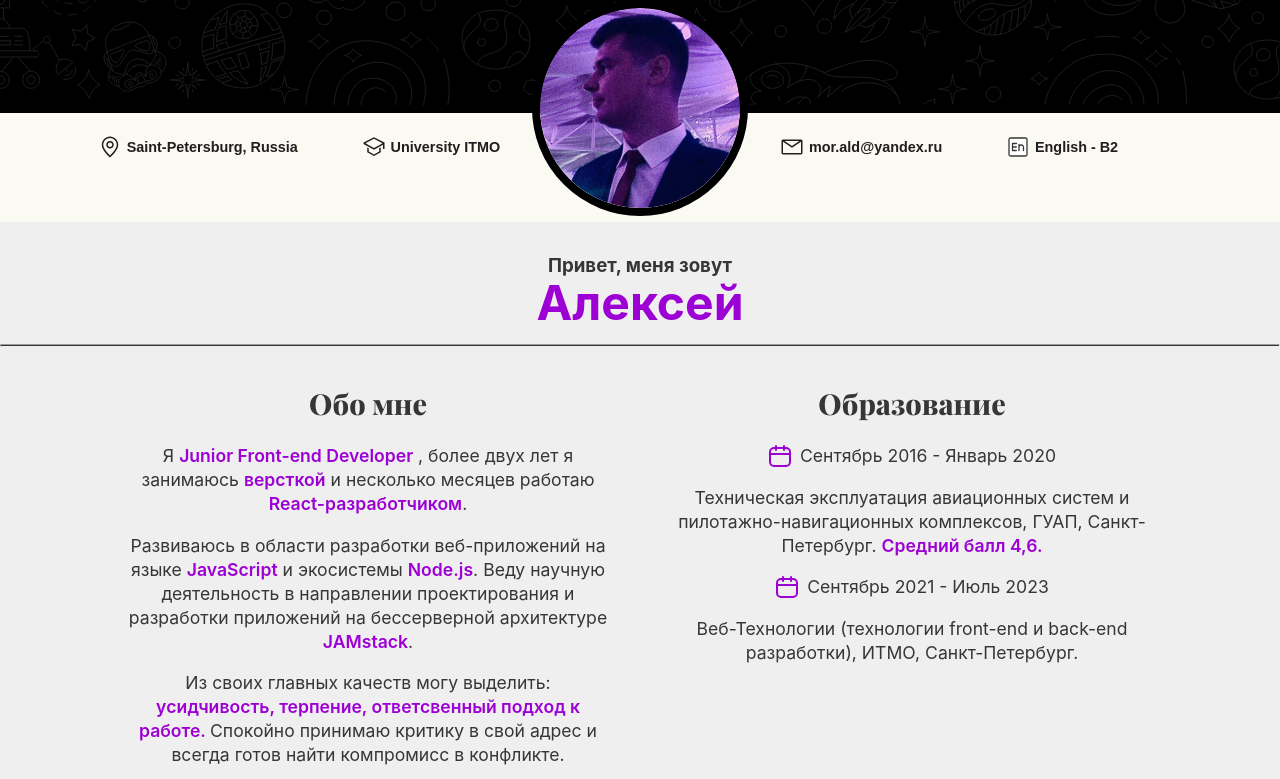
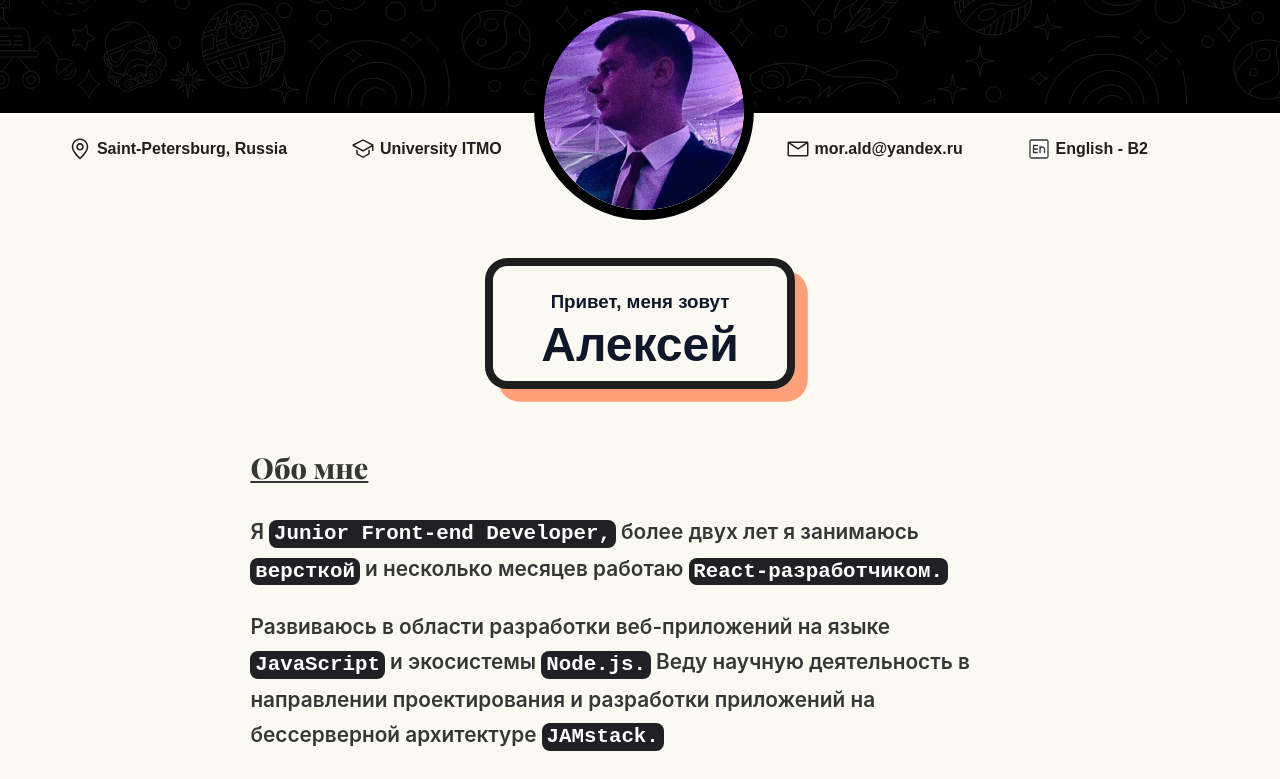
Before and after one commit to Mor-ald/portfolio-frontend, a React (Vite) app: page / in a window 1280 px wide. Shown: the part 180-959 px from the top of the page. Built offline with nearby package versions, Linux system fonts and the light colour scheme.

Commit message:
PORTFOLIO-7 change home page

```diff
--- a/src/components/header/Header.module.scss
+++ b/src/components/header/Header.module.scss
@@ -44,10 +44,10 @@
 .item{
   padding: 0.5rem 1rem;
   margin: 5rem 0.5rem 0 0.5rem;
-  border-radius: 0.4rem;
+  border-radius: 0.6rem;
   display: flex;
   font-family: 'CirceRounded',Arial,sans-serif;
-  font-size: 0.9rem;
+  font-size: 1rem;
   color: #201e1e;
   font-weight: 600;
   cursor: pointer;
@@ -71,7 +71,7 @@
 }
 
 .photo{
-  border: 8px solid #000000;
+  border: 10px solid #000000;
   border-radius: 50%;
 }
 
@@ -95,11 +95,13 @@
     margin: 0.5rem 0;
     background: #000000;
     color: white;
-
+    box-shadow: 0.05rem 0.05rem 0.1rem 0 #000000;
     svg path{fill: white}
   }
 
   .item:hover{
     opacity: 0.85;
   }
+
+
 }
--- a/src/components/navigation/Toggle.module.scss
+++ b/src/components/navigation/Toggle.module.scss
@@ -23,7 +23,7 @@
 }
 
 .link:hover{
-  color: #ffeee4;;
+  color: #ffeee4;
   opacity: 0.65;
 }
 
--- a/src/pages/home/Home.jsx
+++ b/src/pages/home/Home.jsx
@@ -7,32 +7,33 @@ function Home() {
     return (
         <>
             <Header/>
-            <div>
+            <div className={styles.container}>
                 <div className={styles.home}>
-                    <h3 className={styles.header_sm}>Привет, меня зовут</h3>
-                    <h2 className={styles.header_lg}>Алексей</h2>
-                    <hr className={styles.line}/>
+                    <div className={styles.headers}>
+                        <h3 className={styles.header_sm}>Привет, меня зовут</h3>
+                        <h2 className={styles.header_lg}>Алексей</h2>
+                    </div>
+
                     <div className={styles.cardContainer}>
                         <Card className={styles.card}>
                             <h3 className={styles.header_pd}>Обо мне</h3>
                             <p>
-                                Я <span className={styles.ptext}>Junior Front-end Developer</span> ,
-                                более двух
-                                лет я занимаюсь <span className={styles.ptext}>версткой</span> и
+                                Я <code className={styles.ptext}>Junior Front-end Developer,</code> более двух
+                                лет я занимаюсь <code className={styles.ptext}>версткой</code> и
                                 несколько месяцев
-                                работаю <span className={styles.ptext}>React-разработчиком</span>.
+                                работаю <code className={styles.ptext}>React-разработчиком.</code>
                             </p>
                             <p>
                                 Развиваюсь в области разработки
-                                веб-приложений на языке <span className={styles.ptext}>JavaScript</span> и
-                                экосистемы <span className={styles.ptext}>Node.js</span>. Веду научную
+                                веб-приложений на языке <code className={styles.ptext}>JavaScript</code> и
+                                экосистемы <code className={styles.ptext}>Node.js.</code> Веду научную
                                 деятельность
                                 в направлении проектирования и разработки
-                                приложений на бессерверной архитектуре <span className={styles.ptext}>JAMstack</span>.
+                                приложений на бессерверной архитектуре <code className={styles.ptext}>JAMstack.</code>
                             </p>
                             <p>
-                                Из своих главных качеств могу выделить: <span className={styles.ptext}>уcидчивость,
-                                терпение, ответсвенный подход к работе. </span>
+                                Из своих главных качеств могу выделить: <code className={styles.ptext}>уcидчивость,
+                                терпение, ответсвенный подход к работе. </code>
                                 Спокойно принимаю критику в свой адрес
                                     и всегда готов найти компромисс в конфликте.
                             </p>
@@ -40,16 +41,22 @@ function Home() {
                         <Card className={styles.card}>
                             <h3 className={styles.header_pd}>Образование</h3>
                             <p className={styles.time}>
-                                <img src="../../../public/assets/akar-icons_calendar.svg" alt="" />
+                                <svg width="24" height="24" viewBox="0 0 24 24" fill="none" xmlns="http://www.w3.org/2000/svg">
+                                    <path d="M18 4H6C3.79086 4 2 5.79086 2 8V18C2 20.2091 3.79086 22 6 22H18C20.2091 22 22 20.2091 22 18V8C22 5.79086 20.2091 4 18 4Z" stroke="#ffa178" stroke-width="2" stroke-linecap="round" stroke-linejoin="round"/>
+                                    <path d="M8 2V6M16 2V6M2 10H22" stroke="#ffa178" stroke-width="2" stroke-linecap="round" stroke-linejoin="round"/>
+                                </svg>
                                 <span>Сентябрь 2016 - Январь 2020</span>
                             </p>
                             <p>
                                 Техническая эксплуатация авиационных систем и
                                 пилотажно-навигационных комплексов, ГУАП,
-                                Санкт-Петербург. <span className={styles.ptext}>Средний балл 4,6.</span>
+                                Санкт-Петербург. <code className={styles.ptext}>Средний балл 4,6.</code>
                             </p>
                             <p className={styles.time}>
-                                <img src="../../../public/assets/akar-icons_calendar.svg" alt="" />
+                                <svg width="24" height="24" viewBox="0 0 24 24" fill="none" xmlns="http://www.w3.org/2000/svg">
+                                    <path d="M18 4H6C3.79086 4 2 5.79086 2 8V18C2 20.2091 3.79086 22 6 22H18C20.2091 22 22 20.2091 22 18V8C22 5.79086 20.2091 4 18 4Z" stroke="#ffa178" stroke-width="2" stroke-linecap="round" stroke-linejoin="round"/>
+                                    <path d="M8 2V6M16 2V6M2 10H22" stroke="#ffa178" stroke-width="2" stroke-linecap="round" stroke-linejoin="round"/>
+                                </svg>
                                 <span>Сентябрь 2021 - Июль 2023</span>
                             </p>
                             <p>
--- a/src/pages/home/Home.module.scss
+++ b/src/pages/home/Home.module.scss
@@ -1,65 +1,80 @@
+.container{
+  background: #fafaf2;
+}
+
 .home{
-  margin-top: 2rem;
+  padding-top: 2rem;
   display: flex;
   flex-direction: column;
   align-items: center;
+  font-family: 'CirceRounded',Arial,sans-serif;;
+}
+
+.headers{
+  text-align: center;
+  padding: 1.5rem 3rem;
+  border: 0.5rem solid #1e1e1e;
+  border-radius: 1.4rem;
+  box-shadow: 0.8rem 0.8rem #ffa178;
 }
 
 .header_sm{
   margin: 0;
   padding: 0;
-  color: #363636;
+  color: #0f172a;
 }
 
 .header_lg{
-  font-family: -apple-system, BlinkMacSystemFont, "Segoe UI", Roboto, Helvetica, Arial, sans-serif, "Apple Color Emoji", "Segoe UI Emoji", "Segoe UI Symbol";
-  margin: 0.8rem;
+  margin: 0;
+  padding-top: 1.2rem;
   font-size: 3rem;
-  color: #9D00D5;
+  color: #0f172a;
 }
 
 .cardContainer{
-  width: 85%;
+  margin: 1rem;
   display: flex;
+  flex-direction: column;
   justify-content: center;
+  align-items: center;
 }
 
 .card{
   margin: 0 1rem;
   padding: 0;
-  width: 50%;
-  background: #efefef;
+  width: 65%;
+  background: #fafaf2;
   color: #363636;
   box-shadow: none;
-  text-align: center;
-  font-size: 1.1rem;
+  text-align: left;
+  font-size: 1.3rem;
+  font-weight: 600;
+  line-height: 2.2rem;
 }
 
 .header_pd{
   font-family: PD-Bold, serif;
   font-weight: bold;
   font-size: 1.8rem;
+  text-decoration: underline;
 }
 
 .ptext{
-  color: #9D00D5;
+  align-items: center;
+  color: white;
+  padding: 0.1rem 0.3rem 0.2rem 0.3rem;
   font-weight: 600;
+  background: #212125;
+  border-radius: 0.5rem;
 }
 
 .time{
   display: flex;
-  justify-content: center;
+  justify-content: flex-start;
+  align-items: center;
   span{
     margin-left: 0.5rem;
   }
-}
-
-.line{
-  margin: 1rem 0 0 0;
-  width: 100%;
-  height: 3px;
-  background: #363636;
-  border-radius: 2px;
 }
 
 @media (max-width: 1170px) {
@@ -70,6 +85,24 @@
     align-items: center;
   }
   .card{
+    display: flex;
+    justify-content: center;
+    text-align: center;
     width: 100%;
   }
+  .time{
+    justify-content: center;
+  }
 }
+
+@media (max-width: 370px) {
+  .headers{
+    padding: 1rem 2rem;
+    border-radius: 1rem;
+    box-shadow: 0.5rem 0.5rem #ffa178;
+  }
+  .card{
+    font-size: 1.1rem;
+    line-height: 1.8rem;
+  }
+}
```
